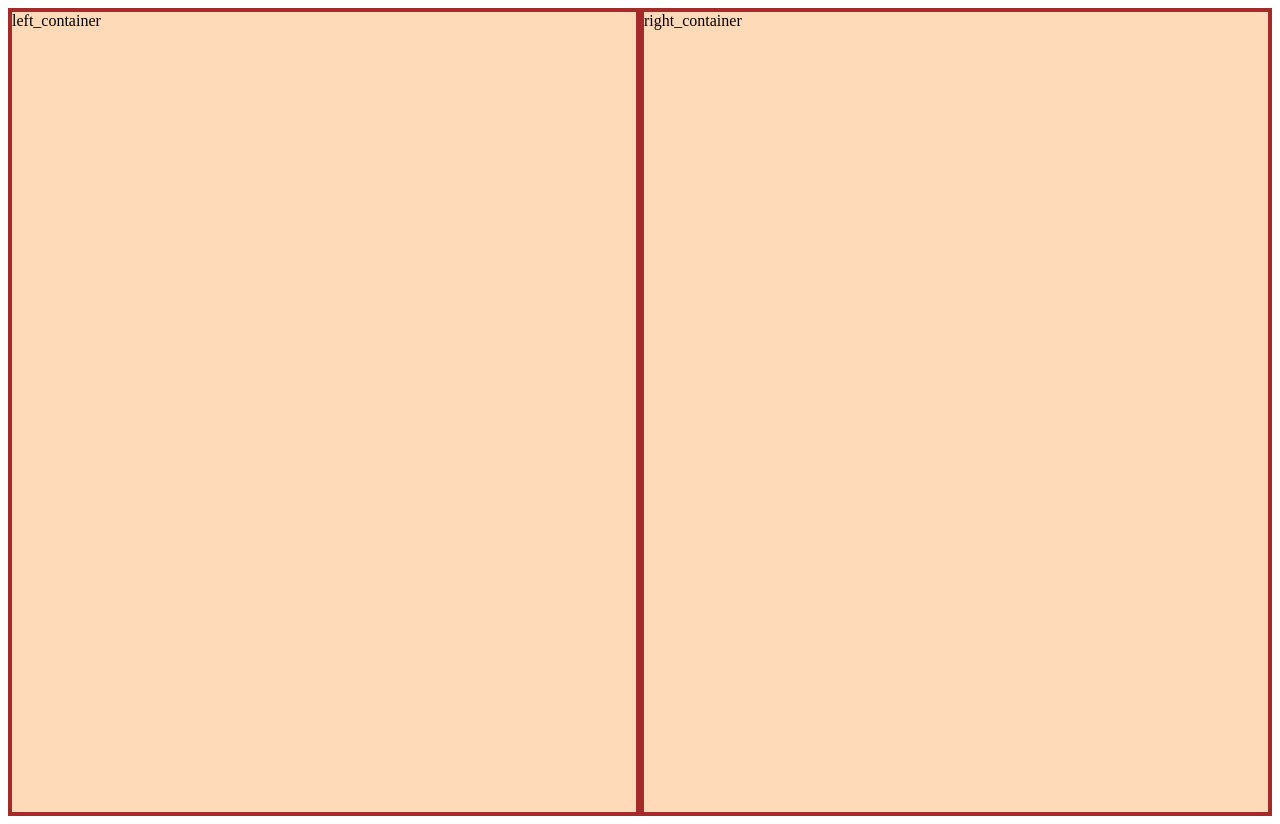
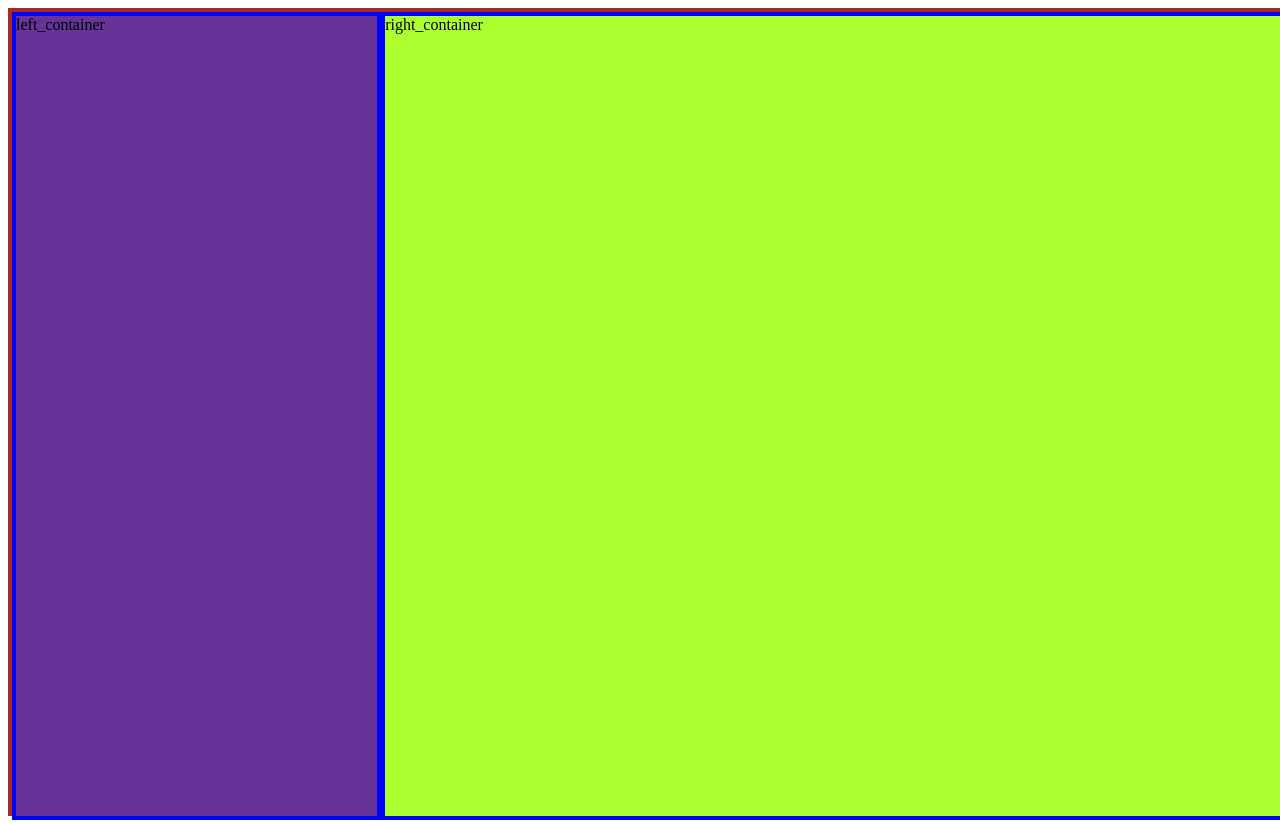
Before and after one commit to StacyAceIt/sign-up-form-odin, a plain HTML site: page index.html in a window 1280 px wide. Drawn offline with Linux system fonts and the light colour scheme.

Commit message:
get left_container to occupy 40% width

```diff
--- a/style.css
+++ b/style.css
@@ -1,23 +1,22 @@
 .flex-container {
+  background: peachpuff;
+  border: 4px solid brown;
   display: flex;
-  width: 100%;
-  height: 100%;
+}
+
+div {
+  background: peachpuff;
+  border: 4px solid blue;
+  height: 100vh;
+  width: 100vw;
 
 }
 
-.flex-container div {
-  background: peachpuff;
-  border: 4px solid brown;
-  height: 100vh;
-  width: 100vw;
+.left_container{
+  background: rebeccapurple;
+  width: 40%;
 }
 
-.left-container {
-  background-color: lightblue;
-  flex-shrink: 2;
+.right_container{
+  background: greenyellow;
 }
-
-.right-container {
-  flex-grow: 3;
-  background-color: lightcoral;
-}
```
